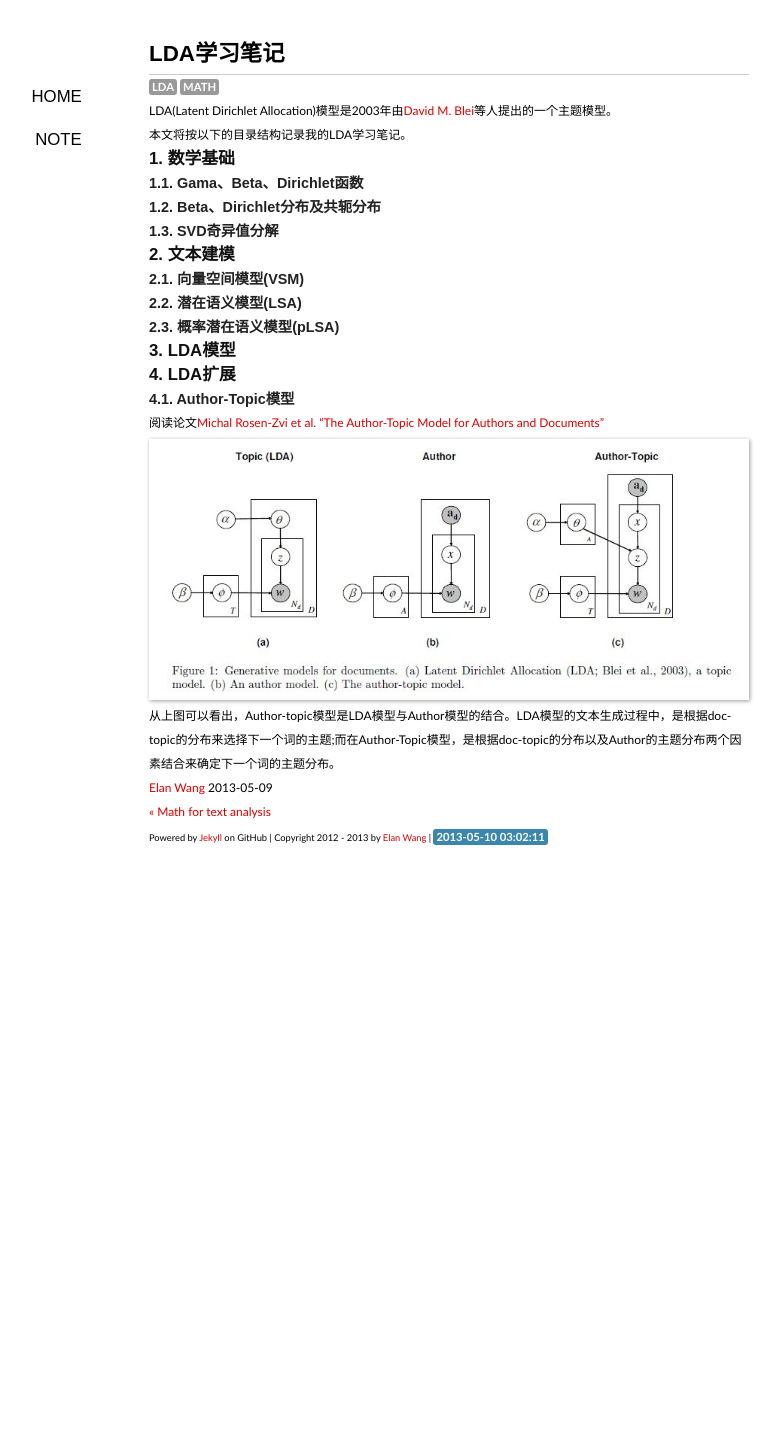
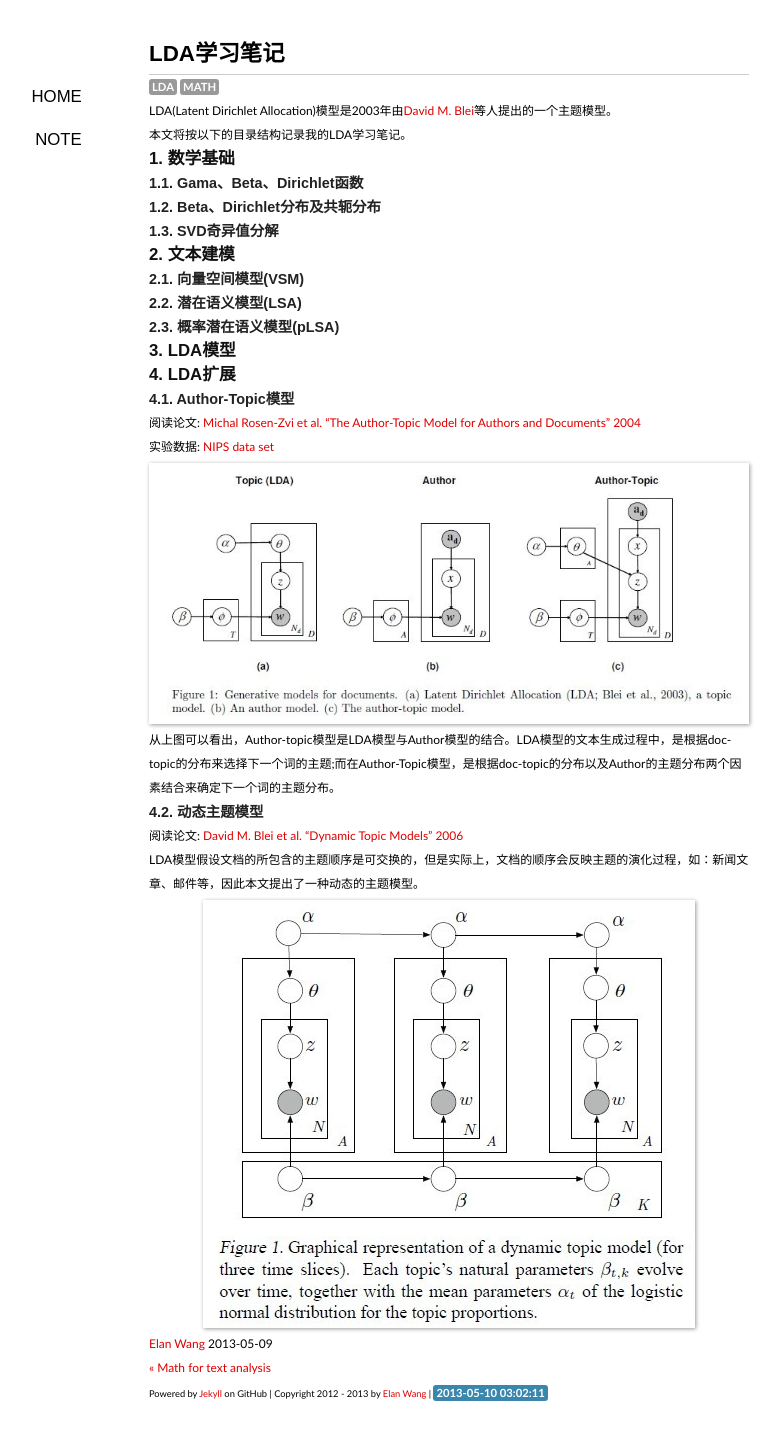
Before and after one commit to elan2wang/note, a Jekyll site: the page built from _posts/2013-05-09-LDA-note.md, in a window 1280 px wide. Shown: the whole page, without its empty margins (191-974 px from the left). Built offline with Jekyll 4.4.1, drawn with Linux system fonts in a browser that asks for light colours; before the commit the page ends 900 px from its top, so only the background shows below that.

Commit message:
edit LDA note

```diff
--- a/_posts/2013-05-09-LDA-note.md
+++ b/_posts/2013-05-09-LDA-note.md
@@ -21,8 +21,13 @@ LDA(Latent Dirichlet Allocation)模型是2003年由[David M. Blei](http://www.cs
 
 ##4. LDA扩展
 ###4.1. Author-Topic模型
-阅读论文[Michal Rosen-Zvi et al. "The Author-Topic Model for Authors and Documents"](http://psiexp.ss.uci.edu/research/papers/uai04_v8.pdf)
+阅读论文: [Michal Rosen-Zvi et al. "The Author-Topic Model for Authors and Documents" 2004](http://psiexp.ss.uci.edu/research/papers/uai04_v8.pdf)
+实验数据: [NIPS data set](http://www.cs.toronto.edu/~roweis/data.html)
 
-![Alt grapic model of author-topic](/note/images/author-topic.png)
+![grapic model of author-topic](/note/images/author-topic.png)
 
 从上图可以看出，Author-topic模型是LDA模型与Author模型的结合。LDA模型的文本生成过程中，是根据doc-topic的分布来选择下一个词的主题;而在Author-Topic模型，是根据doc-topic的分布以及Author的主题分布两个因素结合来确定下一个词的主题分布。
+###4.2. 动态主题模型
+阅读论文: [David M. Blei et al. "Dynamic Topic Models" 2006](http://www.cs.princeton.edu/~blei/papers/BleiLafferty2006a.pdf)
+LDA模型假设文档的所包含的主题顺序是可交换的，但是实际上，文档的顺序会反映主题的演化过程，如：新闻文章、邮件等，因此本文提出了一种动态的主题模型。
+![Dynamic Topic Model](/note/images/dynamic-topic-model.png)
```
